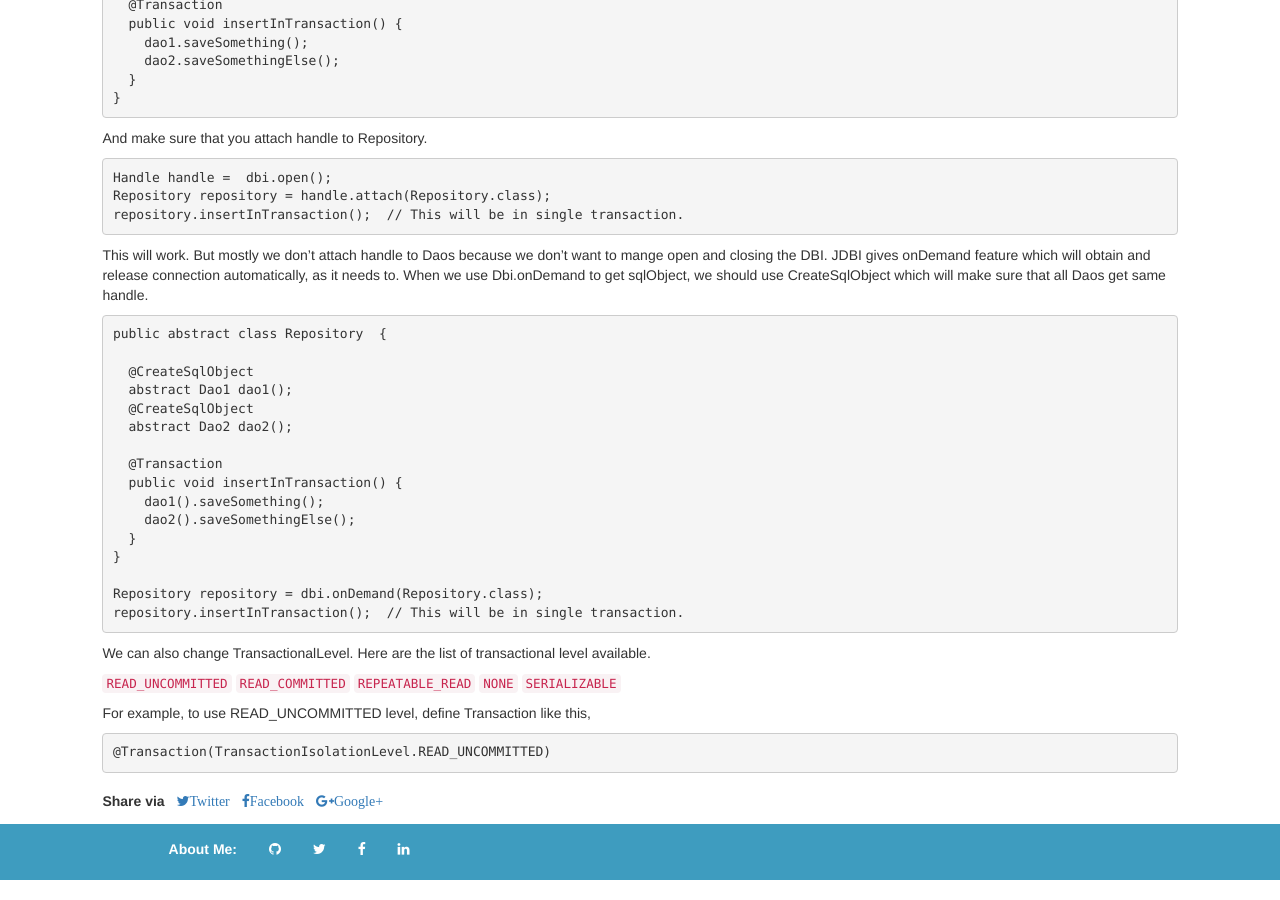
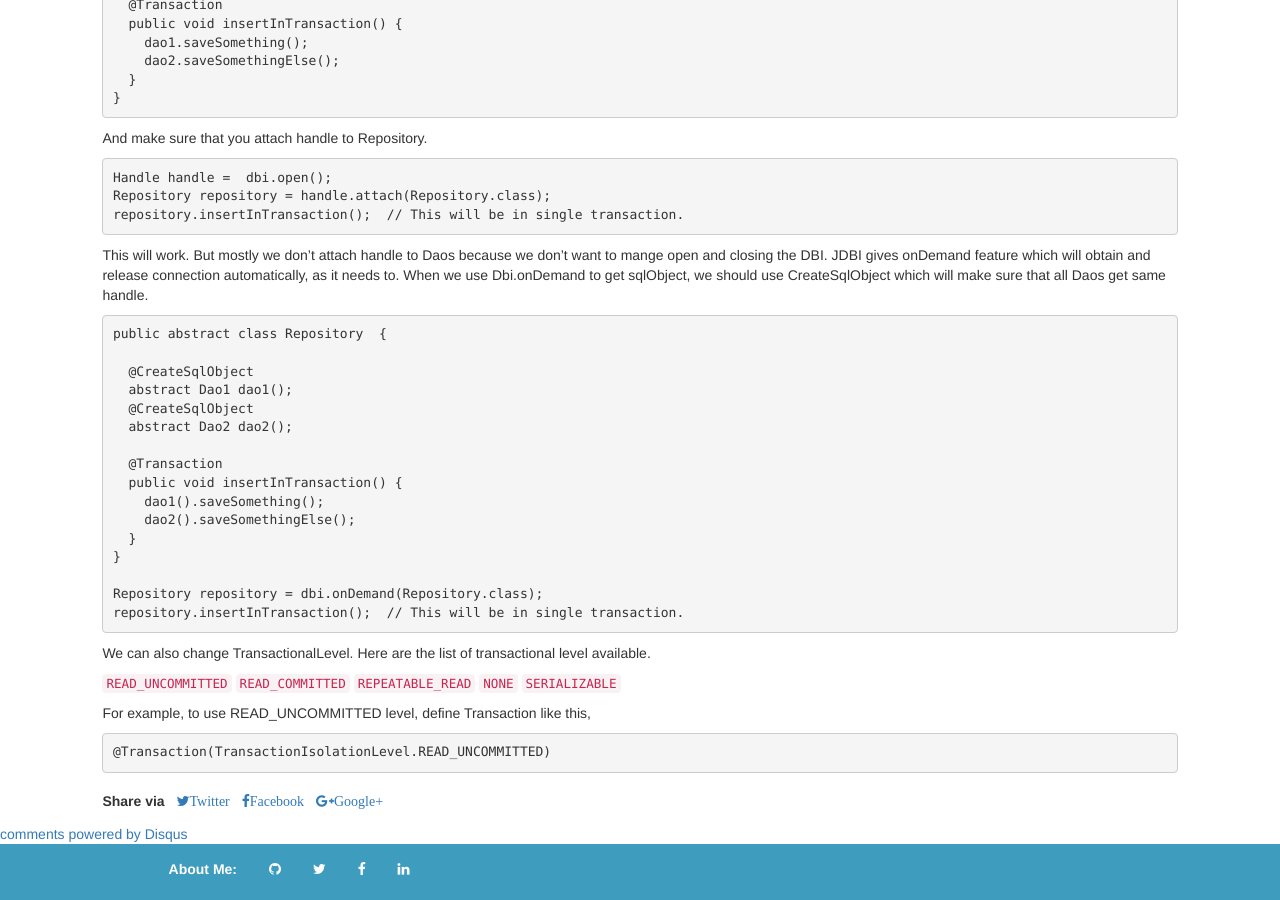
Before and after one commit to Manikandan-K/manikandan-k.github.io, a Jekyll site: the page built from _posts/2015-05-10-Transactions_in_jdbi.markdown, in a window 1280 px wide and 900 px high, scrolled down 894 px. Built offline with Jekyll 4.4.1, drawn with Linux system fonts in a browser that asks for light colours; nearby versions of some CDN libraries; comment, search, counter and statistics services are not loaded; some of the changed lines change nothing that is shown.

Commit message:
Disqus comments

```diff
--- a/_config.yml
+++ b/_config.yml
@@ -4,8 +4,8 @@
 description: > # this means to ignore newlines until "baseurl:"
   Some random blogs
 baseurl: "" # the subpath of your site, e.g. /blog/
-url: "http://manikandan-k.github.io" # the base hostname & protocol for your site
-#url: "http://localhost:4000/"
+#url: "http://manikandan-k.github.io" # the base hostname & protocol for your site
+url: "http://localhost:4000/"
 twitter_username: Kmanikandan26
 github_username:  Manikandan-K
 
--- /dev/null
+++ b/_includes/comments.html
@@ -0,0 +1,17 @@
+{% if page.comments %}
+<!-- Add Disqus comments. -->
+<div id="disqus_thread"></div>
+<script type="text/javascript">
+    /* * * CONFIGURATION VARIABLES * * */
+    var disqus_shortname = 'manikandank';
+
+    /* * * DON'T EDIT BELOW THIS LINE * * */
+    (function() {
+        var dsq = document.createElement('script'); dsq.type = 'text/javascript'; dsq.async = true;
+        dsq.src = '//' + disqus_shortname + '.disqus.com/embed.js';
+        (document.getElementsByTagName('head')[0] || document.getElementsByTagName('body')[0]).appendChild(dsq);
+    })();
+</script>
+<noscript>Please enable JavaScript to view the <a href="https://disqus.com/?ref_noscript" rel="nofollow">comments powered by Disqus.</a></noscript>
+<a href="http://disqus.com" class="dsq-brlink">comments powered by <span class="logo-disqus">Disqus</span></a>
+{% endif %}
--- a/_layouts/default.html
+++ b/_layouts/default.html
@@ -13,6 +13,9 @@
 
         <div class="push"></div>
     </div>
+
+    {% include comments.html %}
+
     {% include footer.html %}
 
     </body>
--- a/_posts/2015-05-10-Transactions_in_jdbi.markdown
+++ b/_posts/2015-05-10-Transactions_in_jdbi.markdown
@@ -1,6 +1,7 @@
 ---
 layout: post
 title:  "How to use Transactions in JDBI"
+comments: true
 ---
 
 I will explain how effectively we can use JDBI for transaction management in this article. JDBI provides easy way to manage to transaction. Just use @Transaction in the method.
```
